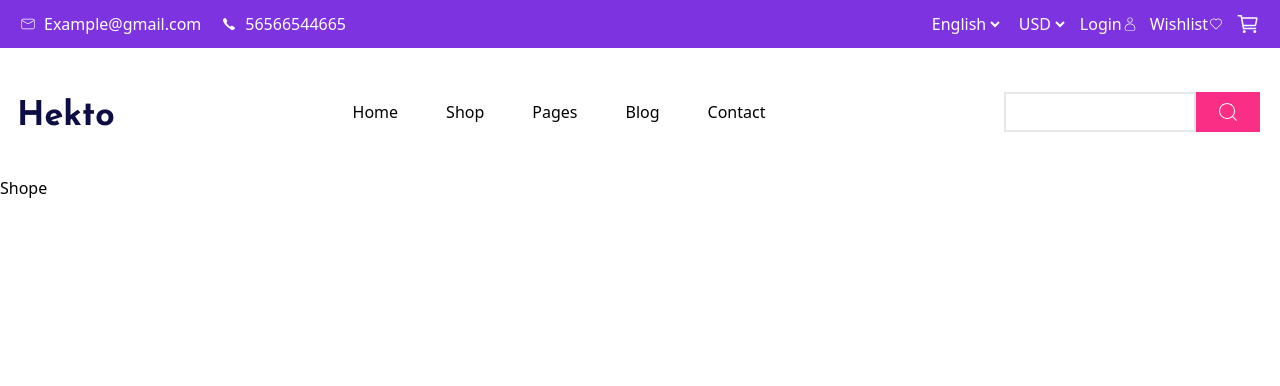
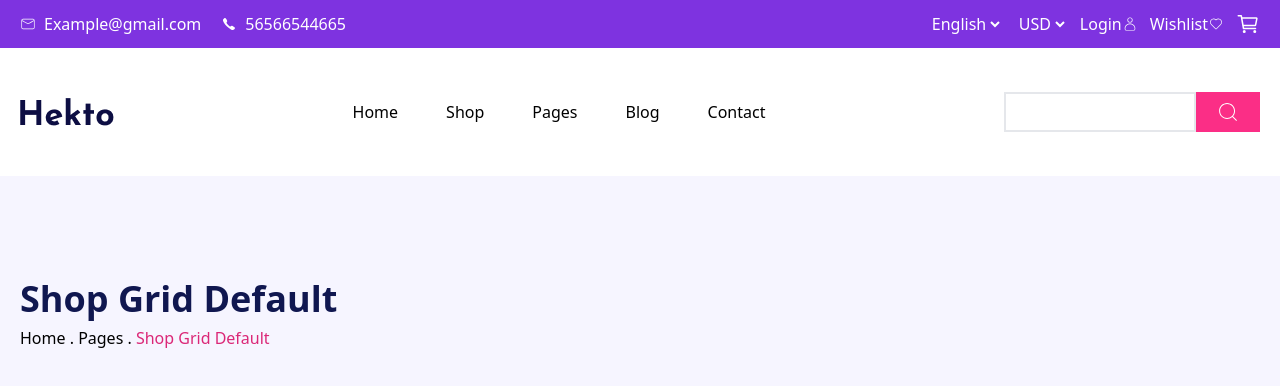
Before and after one commit to iftykhar/Ecommerce-react, a React (Vite) app: page /shop in a window 1280 px wide. Shown: the top 386 px of the page. Built offline with nearby package versions, Linux system fonts and the light colour scheme; no server answers.

Commit message:
pageheading props

```diff
--- a/src/components/PageHeading.jsx
+++ b/src/components/PageHeading.jsx
@@ -1,10 +1,11 @@
 import React from 'react'
 
-const PageHeading = () => {
+const PageHeading = (props) => {
   return (
-    <section>
+    <section className='py-[96px] bg-[#F6F5FF]'>
       <div className="container mx-auto">
-
+        <h2 className="font-sans font-bold text-[36px] text-[#101750]">{props.headline}</h2>
+        <p>Home . Pages . <span className="text-pink-600" >{props.page}</span></p>
       </div>
     </section>
   )
--- a/src/pages/Shop.jsx
+++ b/src/pages/Shop.jsx
@@ -1,9 +1,10 @@
 import React from 'react'
+import PageHeading from '../components/PageHeading'
 
 const Shop = () => {
   return (
     <div>
-      Shope
+      <PageHeading headline="Shop Grid Default" page="Shop Grid Default"/>
     </div>
   )
 }
```
